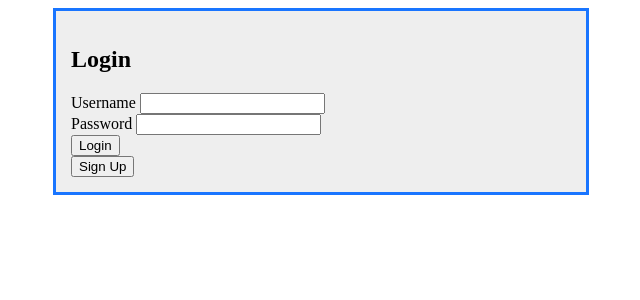
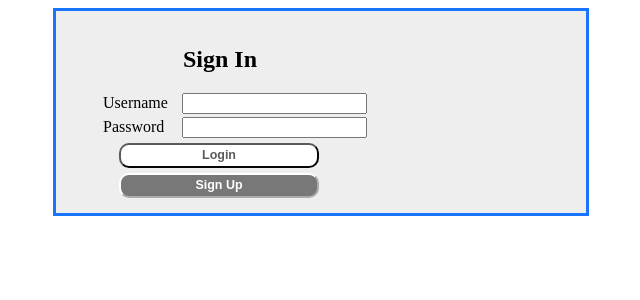
Before and after one commit to Wrthlor/Fitness-Tracker, a React (Create React App) app in the folder frontend/: page / in a window 1280 px wide. Shown: the top 300 px of the page, without its empty margins (319-959 px from the left). Built offline with nearby package versions, Linux system fonts and the light colour scheme; no server answers.

Commit message:
Added some UI improvements under index.css

```diff
--- a/frontend/src/App.js
+++ b/frontend/src/App.js
@@ -133,7 +133,7 @@ const App = () => {
                                 handleChange={handleChange}
                             />
 
-                            <button onClick={() => setSignup(true)}>
+                            <button id='sign-up-button' onClick={() => setSignup(true)}>
                                 Sign Up
                             </button>
                         </div> )
@@ -145,9 +145,9 @@ const App = () => {
                 : (
                     <div>
                         <div id='logged-in'>
-                            <div>Logged in as <b><i>{user.username}</i></b></div>
+                            <div id='logged-in-message'>Logged in as <b id='logged-in-username'><i>{user.username}</i></b></div>
 
-                            <button onClick={handleLogin} >
+                            <button id='logout-button' onClick={handleLogin} >
                                 Log out
                             </button>
                         </div>
--- a/frontend/src/components/ExistingWorkouts.js
+++ b/frontend/src/components/ExistingWorkouts.js
@@ -11,7 +11,7 @@ const ExistingWorkouts = ({ loggedWorkouts, deleteButton }) => {
             {exercises.map(lift => {
                 if (lift !== "Exercises") {
                     return (
-                        <div key={lift} >
+                        <div key={lift} id='existing-workouts'>
                             <h4>{lift}</h4>
                             <Sets
                                 workouts={loggedWorkouts}
--- a/frontend/src/components/LogButton.js
+++ b/frontend/src/components/LogButton.js
@@ -6,7 +6,7 @@ const LogButton = ({ handleClick, logStatus, deleteStatus }) => {
 
     return (
         <div>
-            <button className='create-delete-button'
+            <button id='create-delete-log'
                     name={logStatus ? 'deleteLog' : 'createLog' }
                     onClick={handleClick}
             >
--- a/frontend/src/components/LoginForm.js
+++ b/frontend/src/components/LoginForm.js
@@ -9,12 +9,14 @@ const LoginForm = ({
 
     return (
         <div>
-            <h2>Login</h2>
+            <h2 id='login-title'>Sign In</h2>
 
             <form name='login' onSubmit={handleLogin}>
+                <div id='login-form'>
                     <div>
                         Username { }
                         <input
+                            id='login-user'
                             type="text"
                             value={username}
                             onChange={handleChange} />
@@ -23,13 +25,15 @@ const LoginForm = ({
                     <div>
                         Password { }
                         <input
+                            id='login-pass'
                             type="password"
                             value={password}
                             onChange={handleChange} />
                     </div>
+                </div>
 
                 <div>
-                    <button type="submit">
+                    <button id='login-button' type="submit">
                         Login
                     </button>
                 </div>
--- a/frontend/src/components/NewWorkout.js
+++ b/frontend/src/components/NewWorkout.js
@@ -143,15 +143,15 @@ const NewWorkout = ({ handleSave, newWorkout, handleNewWorkout, validSubmission
     });
 
     return (
-        <div>
-            <br />
+        <div id='new-workout'>
+            {/* <br /> */}
 
-            <button name='new-cancel' className='create-delete-button' onClick={handleClicks}>
+            <button name='new-cancel' id='new-cancel-workout' onClick={handleClicks}>
                 {show.workout ? 'Cancel Workout' : 'New Workout'}
             </button>
 
             {show.workout &&
-                <div onSubmit={handleClicks}>
+                <div id='' onSubmit={handleClicks}>
                     <form onSubmit={handleSave}>
                         <br />
                         {show.categories &&
--- a/frontend/src/components/SignUp.js
+++ b/frontend/src/components/SignUp.js
@@ -173,9 +173,9 @@ const SignUp = ({
     return (
         <div>
             <div>
-                <h2>Sign up</h2>
+                <h2 id='sign-up-header'>Sign up</h2>
 
-                <button name='cancel' onClick={handleNewUser}>
+                <button id='cancel-button' name='cancel' onClick={handleNewUser}>
                     Cancel
                 </button>
             </div>
@@ -184,6 +184,7 @@ const SignUp = ({
                 <div>
                     Name { }
                     <input
+                        id='new-name'
                         type='text'
                         value={newUser.name}
                         maxLength='100'
@@ -193,6 +194,7 @@ const SignUp = ({
                 <div>
                     Username { }
                     <input
+                        id='new-user'
                         type='text'
                         name='username'
                         value={newUser.username}
@@ -206,6 +208,7 @@ const SignUp = ({
                 <div>
                     Password { }
                     <input
+                        id='new-pass'
                         type='password'
                         name='password'
                         value={newUser.password}
@@ -216,6 +219,7 @@ const SignUp = ({
                 <div>
                     Confirm Password { }
                     <input
+                        id='confirm-pass'
                         type='password'
                         name='confirmPassword'
                         value={newUser.confirmPassword}
@@ -226,7 +230,7 @@ const SignUp = ({
                     <p id={highlight.pass}>Passwords may only contain alphanumeric characters and must be greater than 8 characters</p>
                 </div>
 
-                <button type='submit'>
+                <button id='create-button' type='submit'>
                     Create
                 </button>
             </form>
--- a/frontend/src/index.css
+++ b/frontend/src/index.css
@@ -9,24 +9,121 @@ li {
     font-size: 0.9375rem;
 }
 
+button {
+    color: rgb(0, 0, 0);
+    background-color: rgb(255, 255, 255);
+    font-size: 0.78rem;
+    border-color: rgb(90, 90, 90);
+    border-radius: 0.625rem;
+}
+
 #app {
     background-color: rgb(238, 238, 238);
     margin: 0 auto;
     min-width: 15.625rem;
     max-width: 31.25rem;
-    /* width: 250px; */
     border-color: rgb(25, 117, 255);
     border-style: solid;
     border-width: 0.1875rem;
     padding: 0.9375rem;
 }
 
+#login-form {
+    margin-left: 2rem;
+}
+
+#login-title {
+    margin-left: 7rem;
+}
+
+#login-user {
+    margin-left: 0.625rem;
+    margin-bottom: 0.1875rem;
+}
+
+#login-pass {
+    margin-left: 0.84375rem;
+    margin-bottom: 0.3125rem;
+}
+
+#login-button {
+    color: rgb(90, 90, 90);
+    background-color: rgb(255, 255, 255);
+    font-size: 0.78rem;
+    font-weight: bold;
+    border-color: rgb(90, 90, 90);
+    border-radius: 0.625rem;
+    width: 12.5rem;
+    height: 1.5625rem;
+    margin-left: 3rem;
+}
+
+#sign-up-button {
+    color: white;
+    background-color: rgb(120, 120, 120);
+    font-size: 0.78rem;
+    font-weight: bold;
+    border-color: white;
+    border-radius: 0.625rem;
+    width: 12.5rem;
+    height: 1.5625rem;
+    margin-top: 0.3125rem;
+    margin-left: 3rem;
+}
+
+#sign-up-header {
+    margin-left: 2.5rem;
+}
+
+#cancel-button {
+    width: 10rem;
+    height: 1.5625rem;
+    margin-bottom: 0.625rem;
+}
+
+#create-button {
+    width: 10rem;
+    height: 1.5625rem;
+}
+
+#new-name {
+    margin-left: 5.125rem;
+    margin-bottom: 0.078rem;
+}
+
+#new-user {
+    margin-left: 3.4375rem;
+}
+
+#new-pass {
+    margin-left: 3.625rem;
+    margin-bottom: 0.078rem;
+}
+
 #fitness-tracker {
-    padding: 5px;
+    padding: 0.3125rem;
 }
 
 #logged-in {
-    padding: 5px;
+    padding: 0.3125rem;
+    display: flex;
+    margin-left: 1.5rem;
+}
+
+#logged-in-message {
+    flex-grow: 1.75;
+    font-size: 1.25rem;
+    order: 1;
+    align-self: flex-start;
+}
+
+#logout-button {
+    flex-grow: 1;
+    order: 2;
+    width: 4rem;
+    min-width: 0.25rem;
+    align-self: flex-end;
+    margin-right: 1.875rem;
 }
 
 .success {
@@ -85,9 +182,13 @@ li {
     text-align: center;
 }
 
+#logged-in-username {
+    color: rgb(102, 44, 196);
+}
+
 .date-picker {
     position: relative;
-    margin: 0 auto;
+    margin-left: 4rem;
 }
 
 .calendar-date-picker {
@@ -96,10 +197,21 @@ li {
     height: 19.25rem;
 }
 
-.create-delete-button {
+#create-delete-log {
     width: 5rem;
     text-align: center;
-    margin: auto;
+    margin-left: 5.25rem;
+    margin-top: 0.625rem;
+}
+
+#new-workout {
+    margin-top: 1rem;
+    margin-left: 5.25rem;
+}
+
+#new-cancel-workout {
+    width: 5rem;
+    text-align: center;
 }
 
 #new-set {
@@ -165,6 +277,10 @@ li {
     width: 4rem;
 }
 
+#existing-workouts {
+    margin-left: 1.875rem;
+}
+
 input::-webkit-outer-spin-button,
 input::-webkit-inner-spin-button {
     /* display: none; <- Crashes Chrome on hover */
```
Lines whose indentation alone changed are shown as unchanged.
